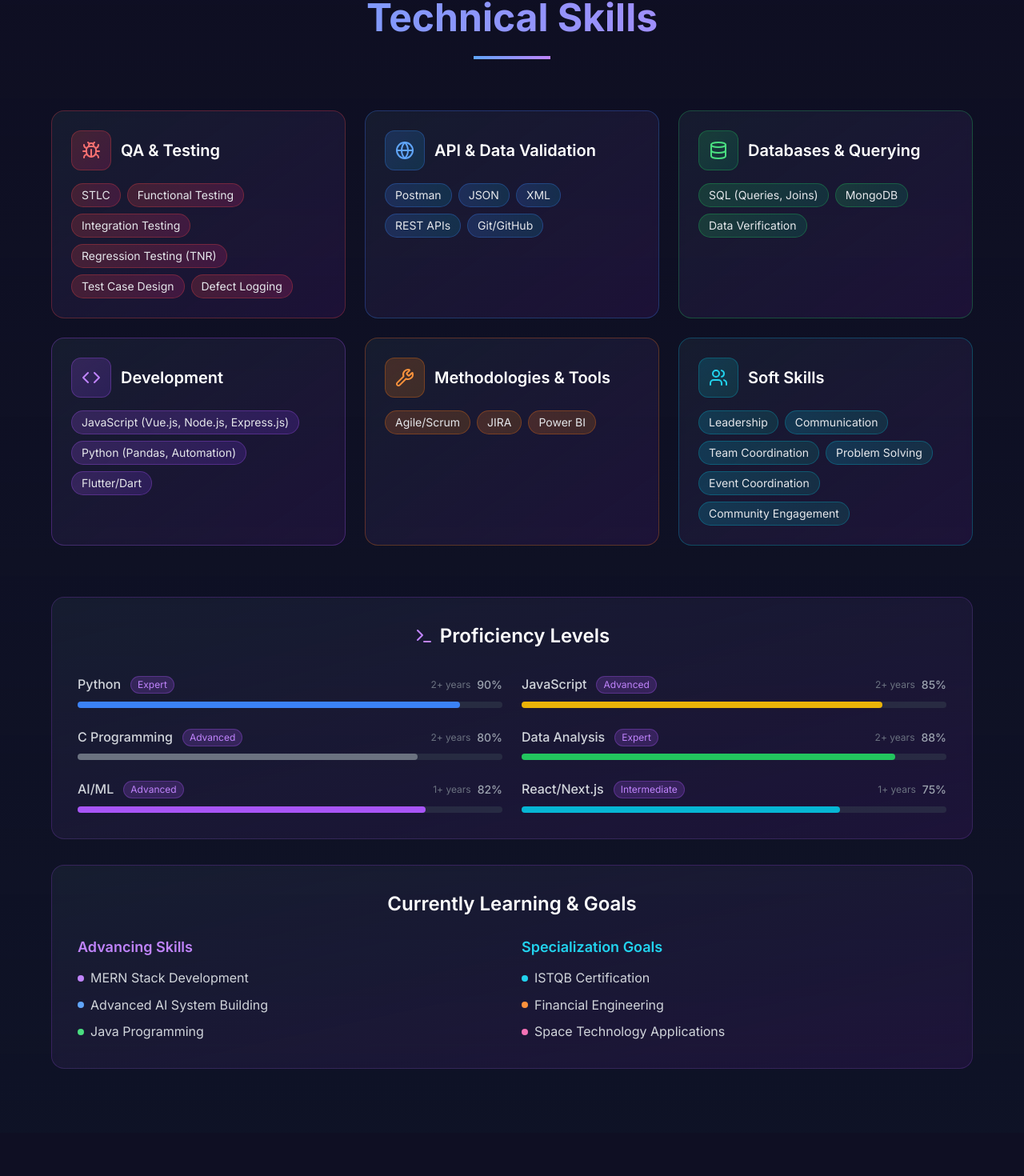
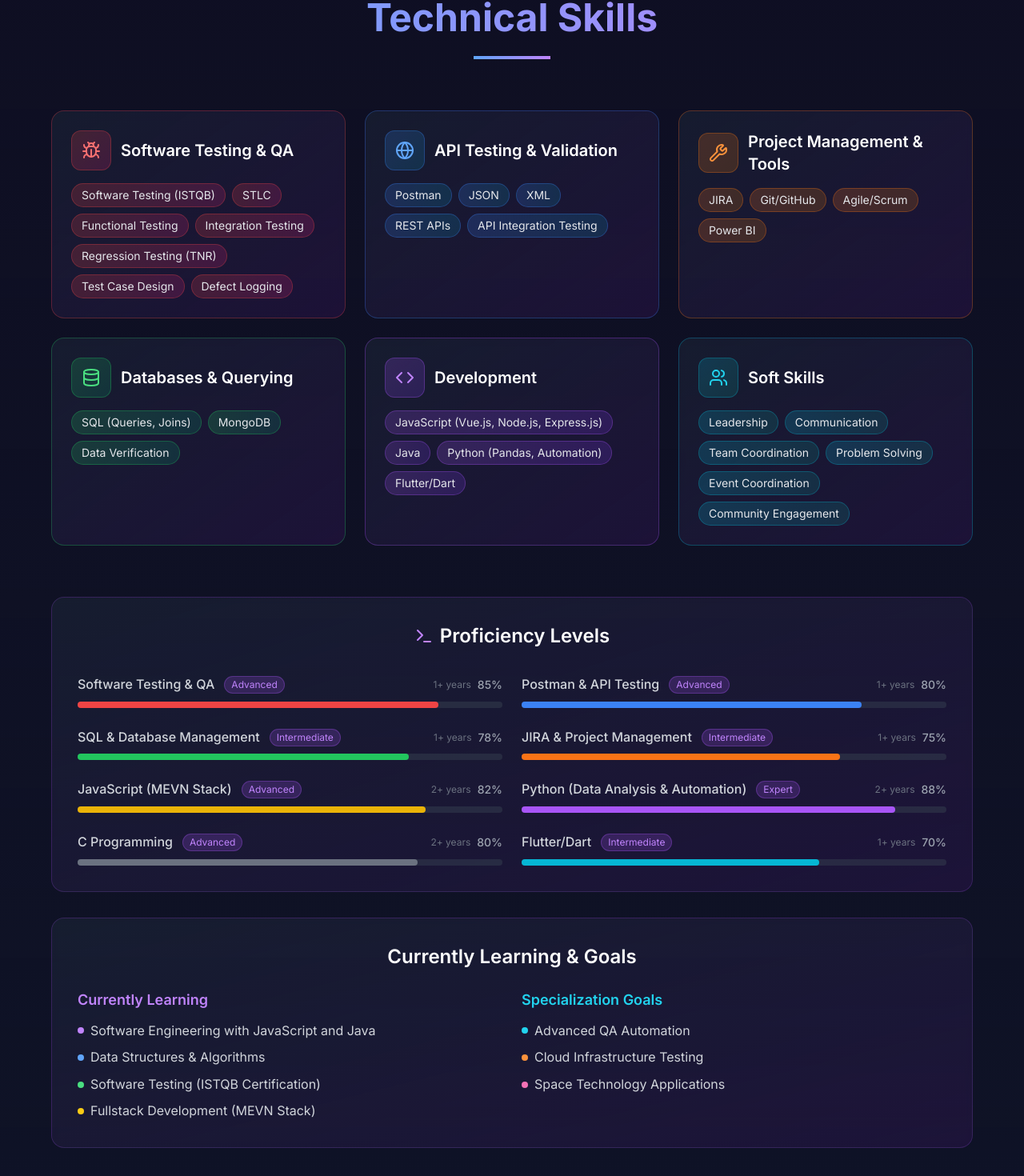
Before and after one commit to Marcelofury/myPortifolio, a Next.js app: page / in a window 1280 px wide. Shown: the part 7650-9120 px from the top of the page at 80% size. Built offline with nearby package versions, Linux system fonts and the light colour scheme.

Commit message:
Update Skills page with QA focus and proficiency levels

```diff
--- a/src/components/Skills.tsx
+++ b/src/components/Skills.tsx
@@ -6,18 +6,25 @@ import { Code, Database, Brain, Globe, Terminal, Wrench, Bug, Users } from 'luci
 const Skills = () => {
   const skillCategories = [
     {
-      title: 'QA & Testing',
+      title: 'Software Testing & QA',
       icon: <Bug className="text-red-400" size={24} />,
-      skills: ['STLC', 'Functional Testing', 'Integration Testing', 'Regression Testing (TNR)', 'Test Case Design', 'Defect Logging'],
+      skills: ['Software Testing (ISTQB)', 'STLC', 'Functional Testing', 'Integration Testing', 'Regression Testing (TNR)', 'Test Case Design', 'Defect Logging'],
       color: 'from-red-500/20 to-pink-600/20',
       borderColor: 'border-red-500/30'
     },
     {
-      title: 'API & Data Validation',
+      title: 'API Testing & Validation',
       icon: <Globe className="text-blue-400" size={24} />,
-      skills: ['Postman', 'JSON', 'XML', 'REST APIs', 'Git/GitHub'],
+      skills: ['Postman', 'JSON', 'XML', 'REST APIs', 'API Integration Testing'],
       color: 'from-blue-500/20 to-cyan-600/20',
       borderColor: 'border-blue-500/30'
+    },
+    {
+      title: 'Project Management & Tools',
+      icon: <Wrench className="text-orange-400" size={24} />,
+      skills: ['JIRA', 'Git/GitHub', 'Agile/Scrum', 'Power BI'],
+      color: 'from-orange-500/20 to-amber-600/20',
+      borderColor: 'border-orange-500/30'
     },
     {
       title: 'Databases & Querying',
@@ -29,16 +36,9 @@ const Skills = () => {
     {
       title: 'Development',
       icon: <Code className="text-purple-400" size={24} />,
-      skills: ['JavaScript (Vue.js, Node.js, Express.js)', 'Python (Pandas, Automation)', 'Flutter/Dart'],
+      skills: ['JavaScript (Vue.js, Node.js, Express.js)', 'Java', 'Python (Pandas, Automation)', 'Flutter/Dart'],
       color: 'from-purple-500/20 to-violet-600/20',
       borderColor: 'border-purple-500/30'
-    },
-    {
-      title: 'Methodologies & Tools',
-      icon: <Wrench className="text-orange-400" size={24} />,
-      skills: ['Agile/Scrum', 'JIRA', 'Power BI'],
-      color: 'from-orange-500/20 to-amber-600/20',
-      borderColor: 'border-orange-500/30'
     },
     {
       title: 'Soft Skills',
@@ -50,12 +50,14 @@ const Skills = () => {
   ]
 
   const proficiencyLevels = [
-    { skill: 'Python', level: 90, years: '2+', proficiency: 'Expert', color: 'bg-blue-500' },
-    { skill: 'JavaScript', level: 85, years: '2+', proficiency: 'Advanced', color: 'bg-yellow-500' },
+    { skill: 'Software Testing & QA', level: 85, years: '1+', proficiency: 'Advanced', color: 'bg-red-500' },
+    { skill: 'Postman & API Testing', level: 80, years: '1+', proficiency: 'Advanced', color: 'bg-blue-500' },
+    { skill: 'SQL & Database Management', level: 78, years: '1+', proficiency: 'Intermediate', color: 'bg-green-500' },
+    { skill: 'JIRA & Project Management', level: 75, years: '1+', proficiency: 'Intermediate', color: 'bg-orange-500' },
+    { skill: 'JavaScript (MEVN Stack)', level: 82, years: '2+', proficiency: 'Advanced', color: 'bg-yellow-500' },
+    { skill: 'Python (Data Analysis & Automation)', level: 88, years: '2+', proficiency: 'Expert', color: 'bg-purple-500' },
     { skill: 'C Programming', level: 80, years: '2+', proficiency: 'Advanced', color: 'bg-gray-500' },
-    { skill: 'Data Analysis', level: 88, years: '2+', proficiency: 'Expert', color: 'bg-green-500' },
-    { skill: 'AI/ML', level: 82, years: '1+', proficiency: 'Advanced', color: 'bg-purple-500' },
-    { skill: 'React/Next.js', level: 75, years: '1+', proficiency: 'Intermediate', color: 'bg-cyan-500' }
+    { skill: 'Flutter/Dart', level: 70, years: '1+', proficiency: 'Intermediate', color: 'bg-cyan-500' }
   ]
 
   return (
@@ -171,19 +173,23 @@ const Skills = () => {
           <h3 className="text-2xl font-semibold text-white mb-6 text-center">Currently Learning & Goals</h3>
           <div className="grid md:grid-cols-2 gap-6">
             <div>
-              <h4 className="text-lg font-semibold text-purple-400 mb-3">Advancing Skills</h4>
+              <h4 className="text-lg font-semibold text-purple-400 mb-3">Currently Learning</h4>
               <ul className="space-y-2">
                 <li className="flex items-center gap-2 text-gray-300">
                   <div className="w-2 h-2 bg-purple-400 rounded-full"></div>
-                  MERN Stack Development
+                  Software Engineering with JavaScript and Java
                 </li>
                 <li className="flex items-center gap-2 text-gray-300">
                   <div className="w-2 h-2 bg-blue-400 rounded-full"></div>
-                  Advanced AI System Building
+                  Data Structures & Algorithms
                 </li>
                 <li className="flex items-center gap-2 text-gray-300">
                   <div className="w-2 h-2 bg-green-400 rounded-full"></div>
-                  Java Programming
+                  Software Testing (ISTQB Certification)
+                </li>
+                <li className="flex items-center gap-2 text-gray-300">
+                  <div className="w-2 h-2 bg-yellow-400 rounded-full"></div>
+                  Fullstack Development (MEVN Stack)
                 </li>
               </ul>
             </div>
@@ -192,11 +198,11 @@ const Skills = () => {
               <ul className="space-y-2">
                 <li className="flex items-center gap-2 text-gray-300">
                   <div className="w-2 h-2 bg-cyan-400 rounded-full"></div>
-                  ISTQB Certification
+                  Advanced QA Automation
                 </li>
                 <li className="flex items-center gap-2 text-gray-300">
                   <div className="w-2 h-2 bg-orange-400 rounded-full"></div>
-                  Financial Engineering
+                  Cloud Infrastructure Testing
                 </li>
                 <li className="flex items-center gap-2 text-gray-300">
                   <div className="w-2 h-2 bg-pink-400 rounded-full"></div>
```
